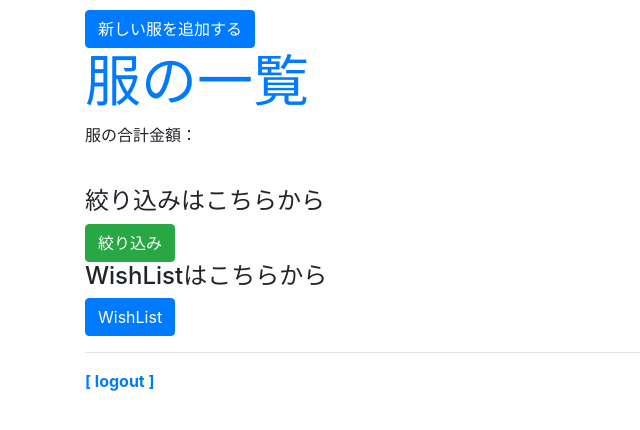
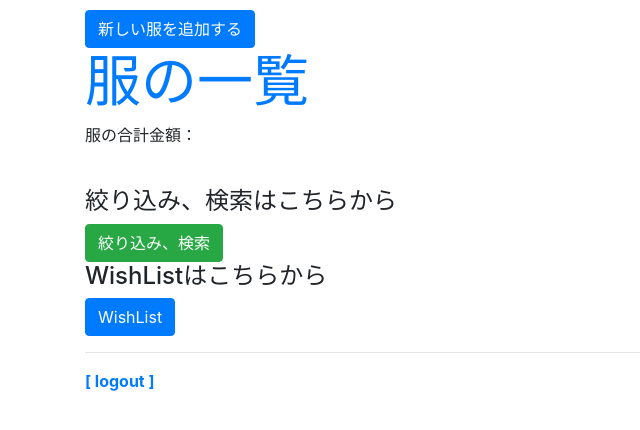
Before and after one commit to kimuson13/close-cloth, a Django app: template cloth_manage/clothes/templates/clothes/top.html in a window 1280 px wide. Shown: the part 160-590 px from the top of the page, without its empty margins (0-640 px from the left). Run offline with Django 3.2, Linux system fonts and the light colour scheme; the template is opened without the code that fills it: values that come from a table or form of the project are taken from there, others are empty; some libraries are stand-ins or nearby versions.

Commit message:
update top.html

```diff
--- a/cloth_manage/clothes/templates/clothes/top.html
+++ b/cloth_manage/clothes/templates/clothes/top.html
@@ -28,8 +28,8 @@
 {% endfor %}
 <p>服の合計金額：{{sum_price}}</p>
 <br>
-<h1 class="h4">絞り込みはこちらから</h1>
-<a class="btn btn-success" href="{% url 'search' %}">絞り込み</a>
+<h1 class="h4">絞り込み、検索はこちらから</h1>
+<a class="btn btn-success" href="{% url 'search' %}">絞り込み、検索</a>
 <br>
 <h1 class="h4">WishListはこちらから</h1>
 <a class="btn btn-primary" href="{% url 'wishlist' %}">WishList</a>
```
